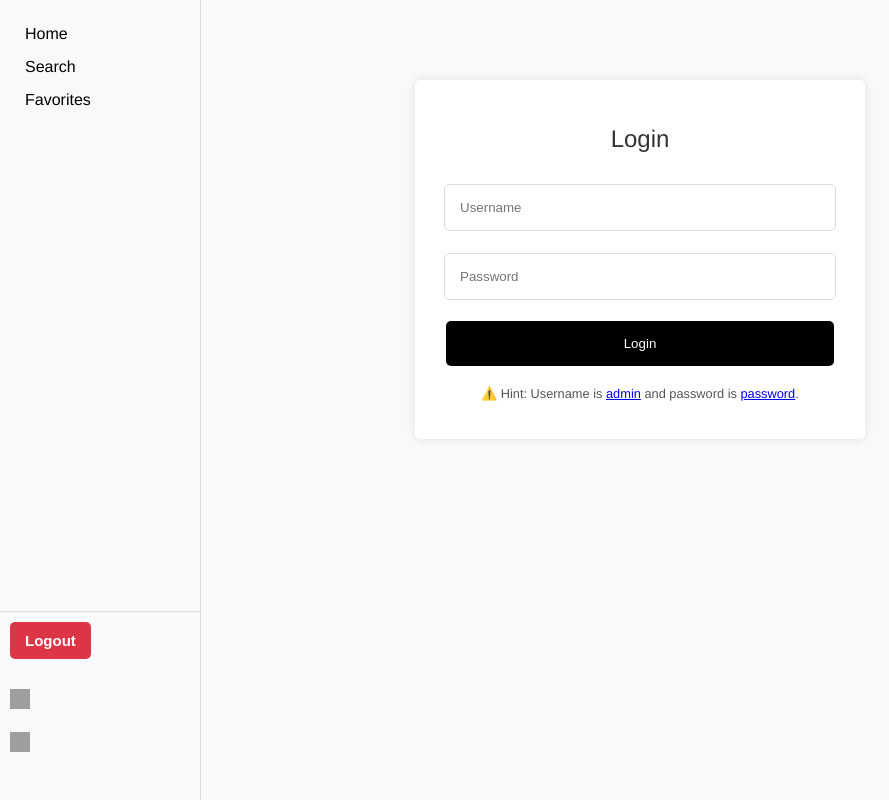
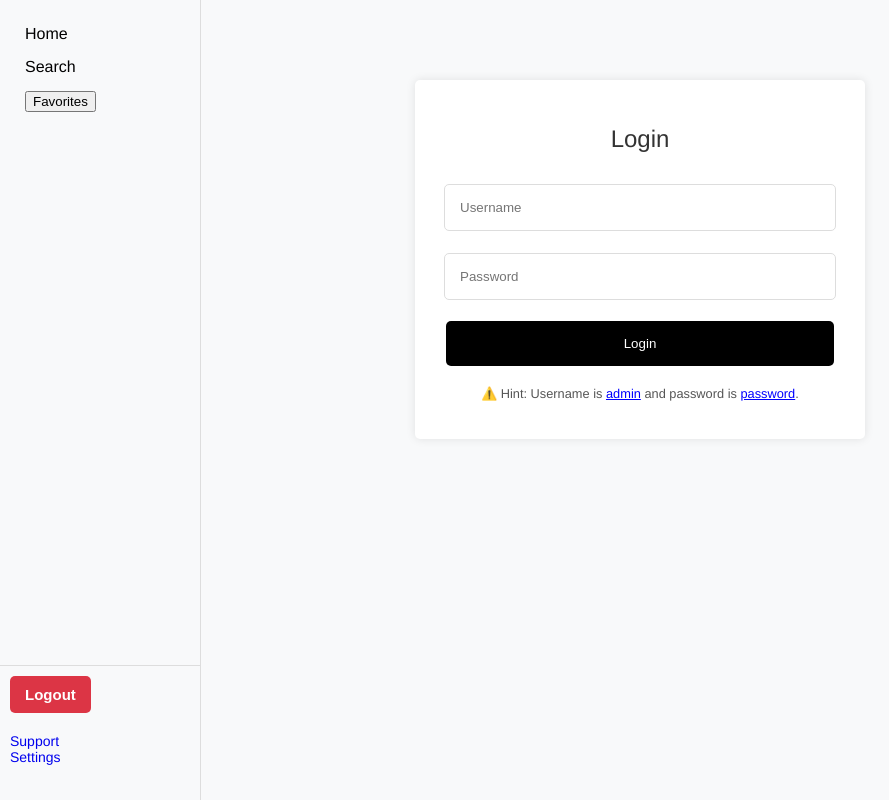
Before and after one commit to zurane/itunes-search-api, a React (Create React App) app in the folder client/: page / in a window 1280 px wide. Shown: the whole page, without its empty margins (0-889 px from the left). Built offline with nearby package versions, Linux system fonts and the light colour scheme; grey boxes are pictures that could not be loaded; a web font is replaced by a local one.

Commit message:
- Searchbar component styling updated - Favorites list drawer updated

```diff
--- a/client/src/App.css
+++ b/client/src/App.css
@@ -7,6 +7,7 @@ body {
   margin: 0;
   padding: 0;
 }
+
 
 /* App Container */
 .app-container {
@@ -63,10 +64,9 @@ body {
   gap: 5px;
 }
 
-.footer-icons img {
-  width: 20px;
-  height: 20px;
-  margin: 10px 0;
+.footer-icons > a {
+  margin-top: 20px 0;
+  text-decoration: none;
 }
 
 .favorites-container {
@@ -167,7 +167,8 @@ h1 {
   justify-content: space-between;
   padding: 0px 15px;
   width: 100%;
-  border: 1px solid #a0a0a0;
+  border: 5px solid #f1f1f1;
+  box-shadow: -5px 0 10px rgba(190, 190, 190, 0.048);
   border-radius: 50px;
 }
 
@@ -199,19 +200,15 @@ h1 {
 }
 
 .search-button {
-  padding: 5px;
+  padding-top: 5px;
   border: none;
-  background: #007bff;
+  background: transparent;
   width: 100%;
-  color: white;
   border-radius: 5px;
-  font-size: 16px;
+  font-size: 18px;
   cursor: pointer;
 }
 
-.search-button:hover {
-  background: #0056b3;
-}
 
 /* Loading and Error Messages */
 .loading {
--- a/client/src/App.js
+++ b/client/src/App.js
@@ -3,6 +3,7 @@ import axios from "axios";
 import Login from "./Login";
 import itunes_logo from "./assets/itunes_logo.svg";
 import { PiHeart } from "react-icons/pi";
+import { PiMagnifyingGlass } from "react-icons/pi";
 import "./App.css";
 import Favorites from "./Favorites";
 import AppSideMenu from "./AppSideMenu";
@@ -14,6 +15,7 @@ function App() {
   const [token, setToken] = useState(localStorage.getItem("token") || "");
   const [loading, setLoading] = useState(false);
   const [expand, setExpand] = useState(true);
+  const [showFavorites, setShowFavorites] = useState(expand);
   const [favorites, setFavorites] = useState([]);
   const [error, setError] = useState("");
 
@@ -63,27 +65,12 @@ function App() {
 
   return (
     <>
-    <AppSideMenu/>
+    <AppSideMenu handleLogout={handleLogout} expand={expand} setExpand={setExpand}/>
       <div className="app-container">
         {!token ? (
           <Login setToken={setToken} />
         ) : (
           <>
-            <div className="nav-bar">
-              <div className="itunes-logo-container">
-                <img
-                  src={itunes_logo}
-                  width={30}
-                  alt="iTunes logo"
-                  className="itunes-logo"
-                />
-              </div>
-              <div>
-                <button onClick={handleLogout} className="logout-button">
-                  Logout
-                </button>
-              </div>
-            </div>
 
             <div className="search-container">
               <div className="search-bar">
@@ -100,14 +87,14 @@ function App() {
                 onChange={(e) => setMedia(e.target.value)}
                 className="search-select"
               >
-                <option value="all">All</option>
+                <option value="all">Show All</option>
                 <option value="music">Music</option>
                 <option value="movie">Movies</option>
                 <option value="podcast">Podcasts</option>
               </select>
 
               <button onClick={search} className="search-button">
-                Search
+              <PiMagnifyingGlass />
               </button>
               </div>
               </div>
--- a/client/src/AppSideMenu.js
+++ b/client/src/AppSideMenu.js
@@ -1,4 +1,4 @@
-function AppSideMenu({handleLogout}) {
+function AppSideMenu({ handleLogout, setExpand, expand }) {
   // This component represents the side menu of the application.
   return (
     <div className="app-side-menu">
@@ -6,15 +6,38 @@ function AppSideMenu({handleLogout}) {
         <ul>
           <li className="side-menu-item">Home</li>
           <li className="side-menu-item">Search</li>
-          <li className="side-menu-item">Favorites</li>
+          <li className="side-menu-item">
+            <button
+              onClick={() => {
+                setExpand(!expand);
+                console.log(expand);
+              }}
+            >
+              Favorites
+            </button>
+          </li>
         </ul>
       </div>
       <div className="side-menu-footer">
-        <button className="logout-button">Logout</button>
+        <button onClick={handleLogout} className="logout-button">
+          Logout
+        </button>
         <div className="footer-icons">
-          <img src="path/to/icon1.png" alt="Icon 1" className="footer-icon" />
-          <br/>
-          <img src="path/to/icon2.png" alt="Icon 2" className="footer-icon" />
+          <a
+            href="https://www.example.com"
+            target="_blank"
+            rel="noopener noreferrer"
+          >
+            Support
+          </a>
+          <br />
+          <a
+            href="https://www.example.com"
+            target="_blank"
+            rel="noopener noreferrer"
+          >
+            Settings
+          </a>{" "}
         </div>
       </div>
     </div>
--- a/client/src/Favorites.js
+++ b/client/src/Favorites.js
@@ -1,16 +1,20 @@
-import { PiMinusLight, PiCaretCircleDownThin } from "react-icons/pi";
+import {
+  PiMinusLight,
+  PiCaretCircleDownThin,
+  PiXCircleLight,
+} from "react-icons/pi";
 
 function Favorites({ favorites, removeFromFavorites, expand, setExpand }) {
   return (
     <div
-      style={{ width: expand ? "40%" : "0" }}
+      style={{ width: expand ? "25%" : "0" }}
       className="favorites-container"
     >
       <div className="fav-header">
         <span className="fav-heading">My Favorites ({favorites.length})</span>
         <div>
           <button onClick={() => setExpand(!expand)} className="expand-btn">
-            {expand ? <PiMinusLight /> : <PiCaretCircleDownThin />}
+            {expand ? <PiXCircleLight /> : <PiMinusLight />}
           </button>
         </div>
       </div>
```
